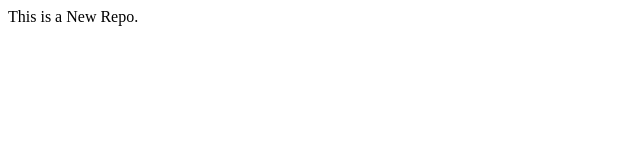
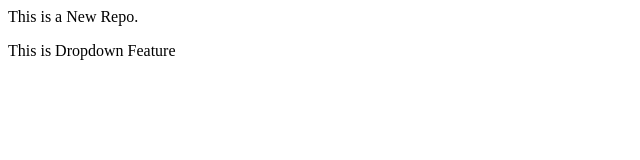
Before and after one commit to nileen20/localrepo, a plain HTML site: page index.HTML in a window 1280 px wide. Shown: the whole page, without its empty margins (0-640 px from the left). Drawn offline with Linux system fonts and the light colour scheme.

Commit message:
Added Dropdown

```diff
--- a/index.HTML
+++ b/index.HTML
@@ -1 +1,2 @@
 <p>This is a New Repo.</p>
+<p>This is Dropdown Feature</p>
```
